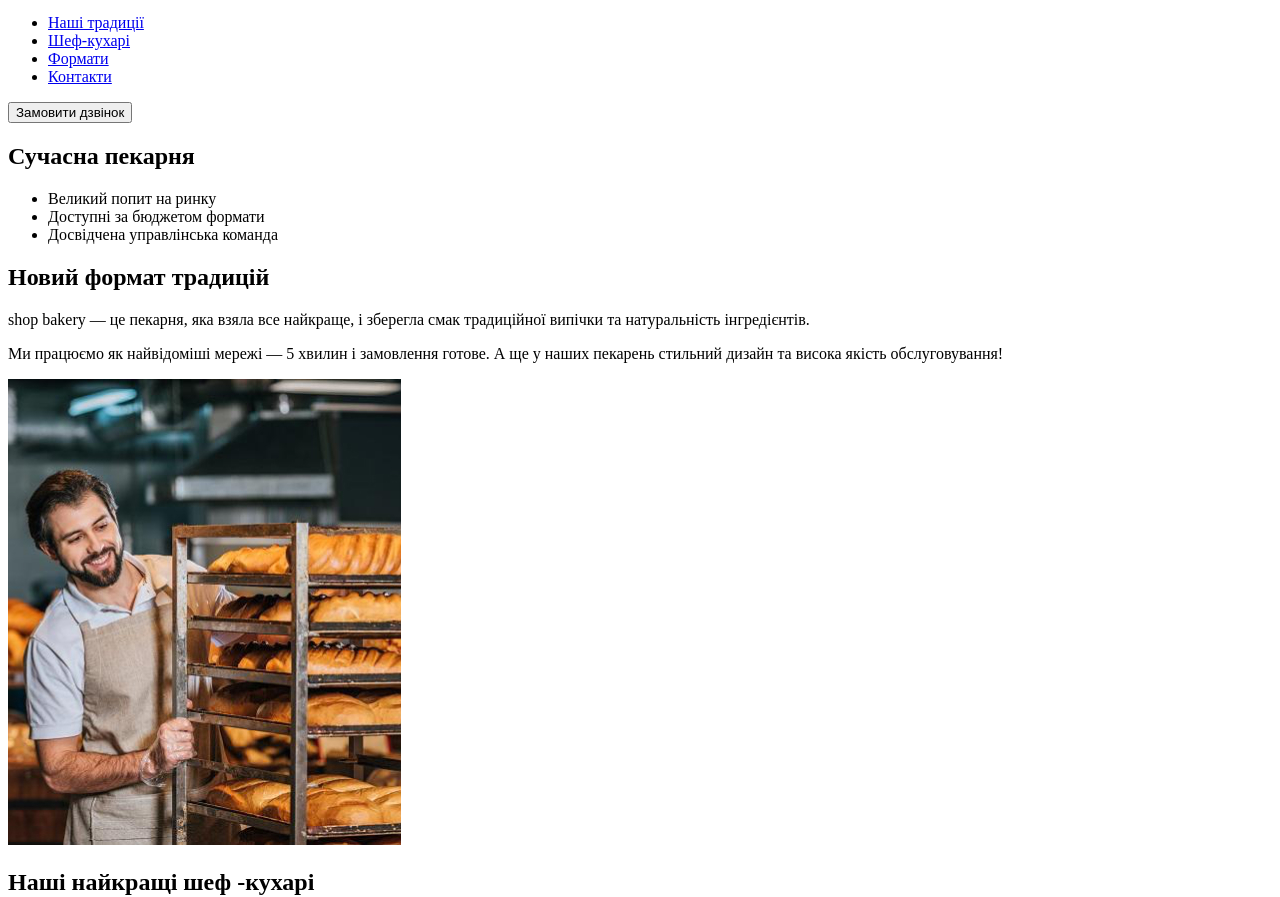
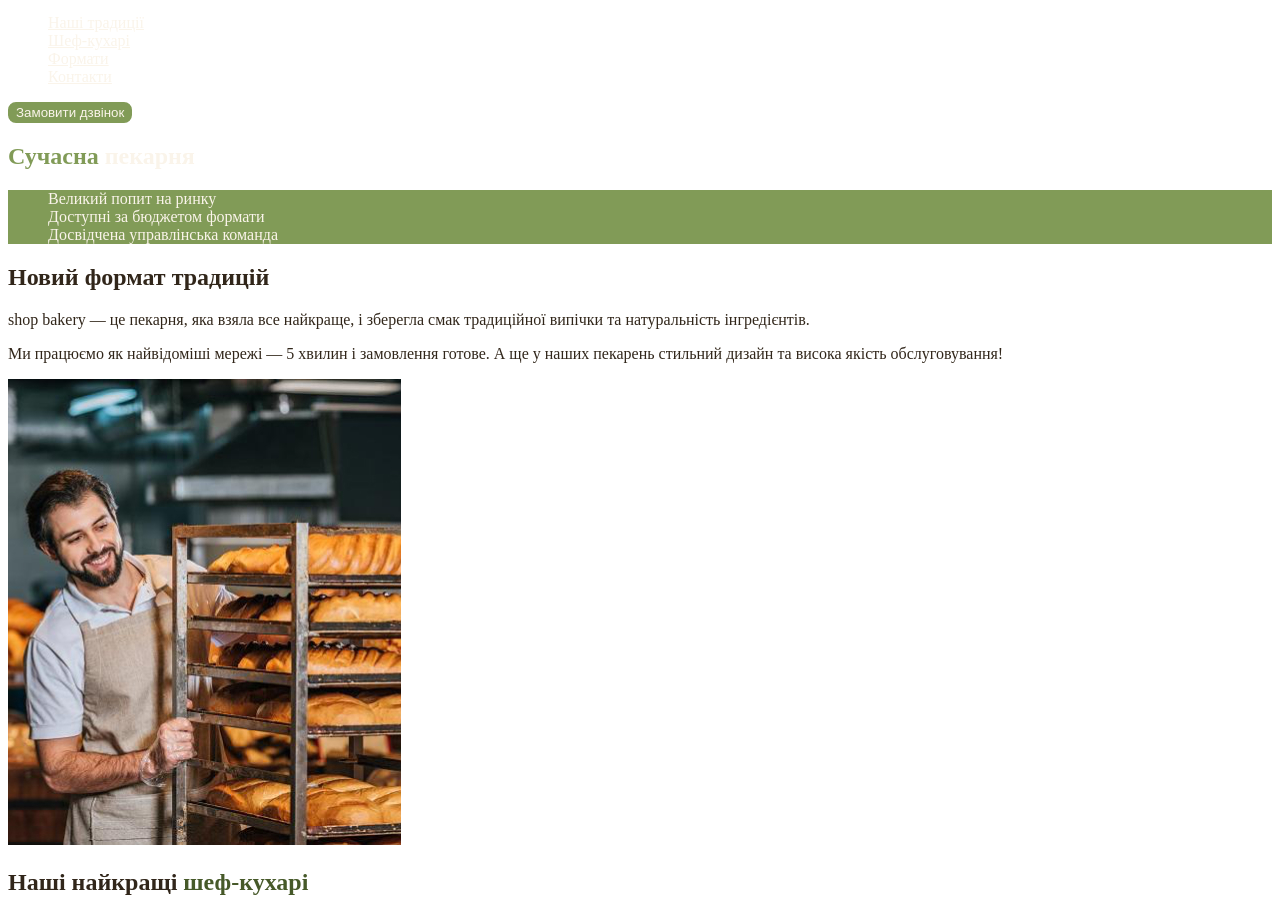
Before and after one commit to Leni0-0/genius-test, a plain HTML site: page index.html in a window 1280 px wide. Shown: the part 60-957 px from the top of the page. Drawn offline with Linux system fonts and the light colour scheme.

Commit message:
add styles.css and css variables

```diff
--- /dev/null
+++ b/css/styles.css
@@ -0,0 +1,52 @@
+:root {
+  --color-primery-dark: #31261a;
+  --color-primery-light: #faf4ea;
+  --color-brand: #819b57;
+  --color-brand-dark: #465929;
+}
+
+body {
+  color: var(--color-primery-dark);
+}
+
+ul {
+  list-style-type: none;
+}
+
+.button {
+  color: var(--color-primery-light);
+  background-color: var(--color-brand);
+  border: 2px solid var(--color-brand);
+  border-radius: 8px;
+  cursor: pointer;
+}
+
+.button:hover {
+  color: var(--color-brand-dark);
+  background-color: transparent;
+}
+
+.link {
+  color: var(--color-primery-light);
+}
+
+.link:hover {
+  color: var(--color-brand);
+}
+
+.hero-title {
+  color: var(--color-primery-light);
+}
+
+.hero-title .accent {
+  color: var(--color-brand);
+}
+
+.advantages-list {
+  color: var(--color-primery-light);
+  background-color: var(--color-brand);
+}
+
+.section-title .accent {
+  color: var(--color-brand-dark);
+}
--- a/index.html
+++ b/index.html
@@ -4,33 +4,36 @@
     <meta charset="UTF-8" />
     <meta name="viewport" content="width=device-width, initial-scale=1.0" />
     <title>Сучасна пекарня</title>
+    <link rel="stylesheet" href="./css/styles.css" />
   </head>
   <body>
     <header>
       <nav>
-        <a href=""
+        <a href="./index.html"
           ><img src="./images/logo.svg" alt="Логотип сучасної пекарні"
         /></a>
         <ul>
-          <li><a href="#">Наші традиції</a></li>
-          <li><a href="#">Шеф-кухарі</a></li>
-          <li><a href="#">Формати</a></li>
-          <li><a href="#">Контакти</a></li>
+          <li>
+            <a class="link" href="#traditions-section">Наші традиції</a>
+          </li>
+          <li><a class="link" href="#chefs-section">Шеф-кухарі</a></li>
+          <li><a class="link" href="#formats-section">Формати</a></li>
+          <li><a class="link" href="#contact-section">Контакти</a></li>
         </ul>
       </nav>
-      <button type="button">Замовити дзвінок</button>
+      <button class="button" type="button">Замовити дзвінок</button>
     </header>
     <main>
       <section>
-        <h1>Сучасна пекарня</h1>
+        <h1 class="hero-title"><span class="accent">Сучасна</span> пекарня</h1>
       </section>
-      <section>
-        <ul>
+      <section id="traditions-section">
+        <ul class="advantages-list">
           <li>Великий попит на ринку</li>
           <li>Доступні за бюджетом формати</li>
           <li>Досвідчена управлінська команда</li>
         </ul>
-        <h2>Новий формат традицій</h2>
+        <h2 class="section-title">Новий формат традицій</h2>
         <p>
           <span>shop bakery</span> — це пекарня, яка взяла все найкраще, і
           зберегла смак традиційної випічки та натуральність інгредієнтів.
@@ -45,8 +48,10 @@
           alt="Чоловік пекар дивиться на батони із посмішкою"
         />
       </section>
-      <section>
-        <h2>Наші найкращі шеф -кухарі</h2>
+      <section id="chefs-section">
+        <h2 class="section-title">
+          Наші найкращі <span class="accent">шеф-кухарі</span>
+        </h2>
         <ul>
           <li>
             <article>
@@ -69,8 +74,8 @@
           </li>
         </ul>
       </section>
-      <section>
-        <h2>Формати</h2>
+      <section id="formats-section">
+        <h2 class="section-title">Формати</h2>
         <ul>
           <li>
             <article>
@@ -89,8 +94,17 @@
           </li>
         </ul>
       </section>
-      <section>
-        <h2>Приєднуйся до мережі пекарень</h2>
+      <section id="contact-section">
+        <h2 class="section-title">Приєднуйся до мережі пекарень</h2>
+        <iframe
+          src="https://www.google.com/maps/embed?pb=!1m14!1m8!1m3!1d317.5207274782021!2d30.4913314!3d50.4566368!3m2!1i1024!2i768!4f13.1!3m3!1m2!1s0x40d4ce637bfe1717%3A0x5370c2254ad1b952!2z0LLRg9C70LjRhtGPINCh0ZbRh9C-0LLQuNGFINCh0YLRgNGW0LvRjNGG0ZbQsiwgNTQsINCa0LjRl9CyLCAwMjAwMA!5e0!3m2!1suk!2sua!4v1693328259694!5m2!1suk!2sua"
+          width="603"
+          height="595"
+          style="border: 0"
+          allowfullscreen=""
+          loading="lazy"
+          referrerpolicy="no-referrer-when-downgrade"
+        ></iframe>
       </section>
     </main>
     <footer>
@@ -128,7 +142,7 @@
           </li>
         </ul>
         <a href="#" target="_blank">Політика конфіденційності</a>
-        <p>© 2023 Дані захищені</p>
+        <p>&copy; 2023 Дані захищені</p>
       </address>
     </footer>
   </body>
```
